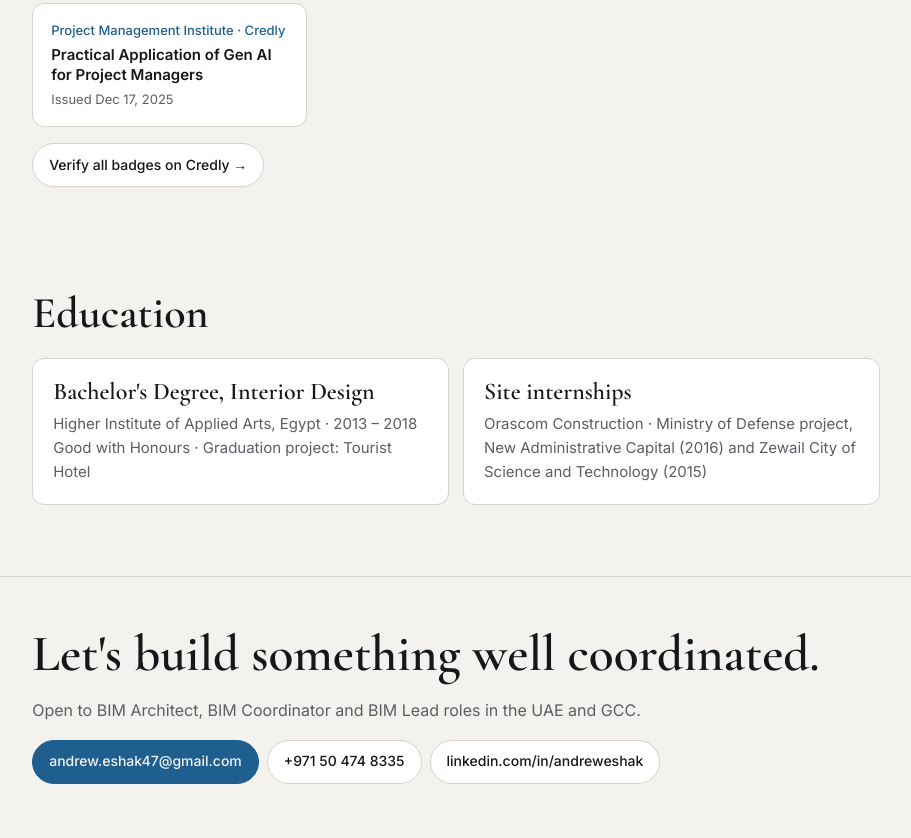
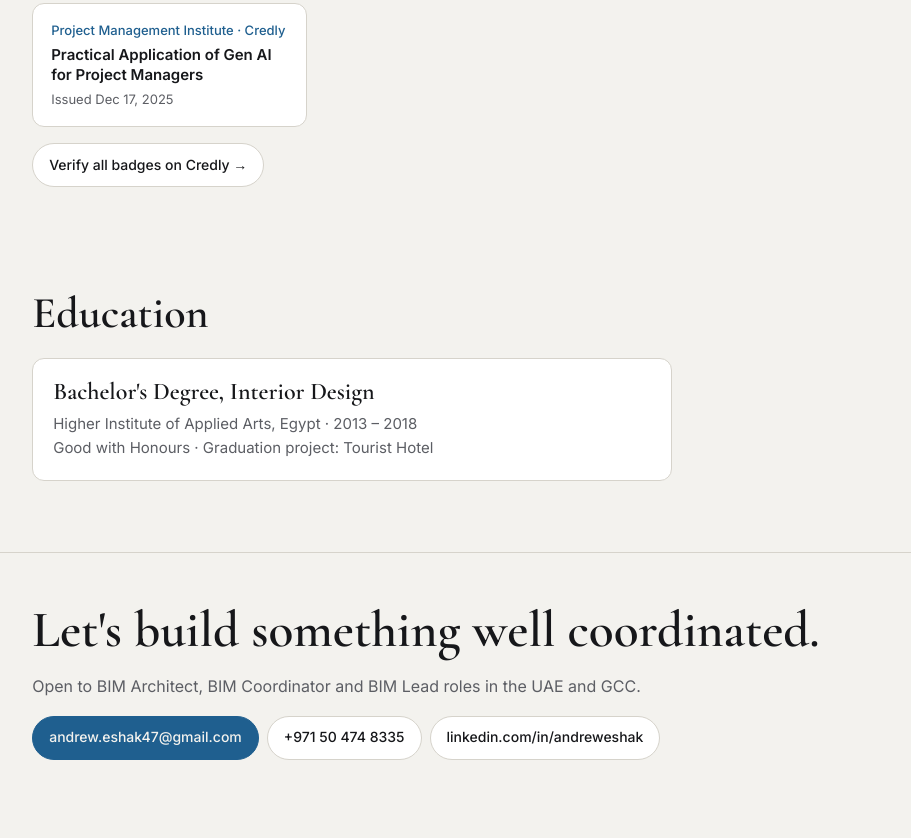
Before and after one commit to andreweshak/andreweshak.github.io, a plain HTML site: page index.html in a window 1280 px wide. Shown: the part 6323-7161 px from the top of the page, without its empty margins (349-1260 px from the left). Drawn offline with nearby package versions, Linux system fonts and the light colour scheme.

Commit message:
Remove site internships
Co-Authored-By: Claude Opus 5.5 <noreply@anthropic.com>
Claude-Session: https://claude.ai/code/session_01Mi74nXxaTHTUba8S7m3y5y

```diff
--- a/index.html
+++ b/index.html
@@ -196,9 +196,8 @@ dialog::backdrop{background:#000c}
 
 <section class="band" id="education">
   <h2 class="t">Education</h2>
-  <div class="two">
+  <div class="two" style="grid-template-columns:minmax(0,1fr);max-width:640px">
     <div class="box"><h3>Bachelor's Degree, Interior Design</h3><p>Higher Institute of Applied Arts, Egypt · 2013 – 2018<br>Good with Honours · Graduation project: Tourist Hotel</p></div>
-    <div class="box"><h3>Site internships</h3><p>Orascom Construction · Ministry of Defense project, New Administrative Capital (2016) and Zewail City of Science and Technology (2015)</p></div>
   </div>
 </section>
 
```
